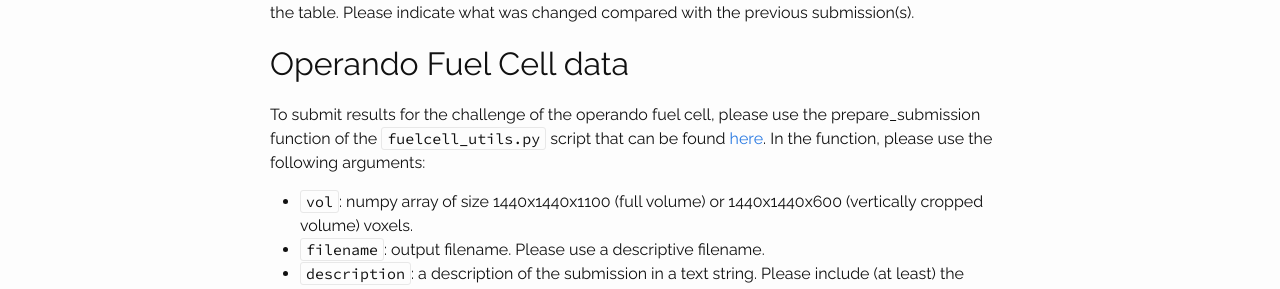
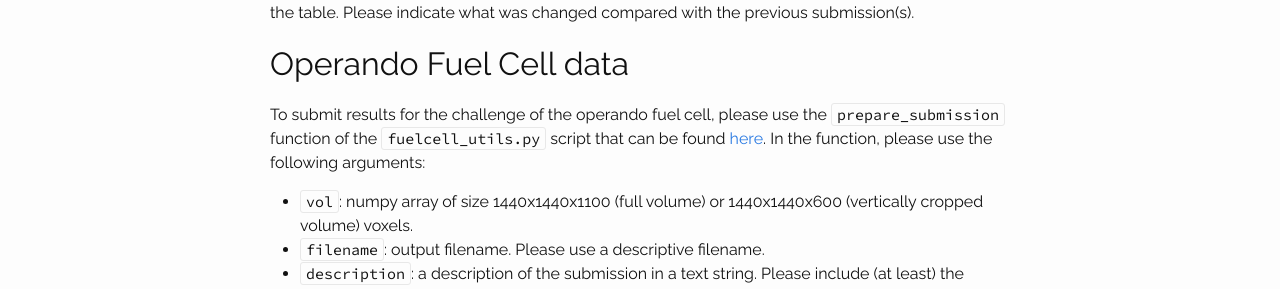
Before and after one commit to tomochallenge/tomochallenge.github.io, a Jekyll site: the page built from main_pages/60_submit.md, in a window 1280 px wide. Shown: the part 616-905 px from the top of the page. Built offline with Jekyll 4.4.1, drawn with Linux system fonts in a browser that asks for light colours.

```diff
--- a/main_pages/60_submit.md
+++ b/main_pages/60_submit.md
@@ -21,7 +21,7 @@ Please see [here](https://tomochallenge.github.io/results/) what information pre
 
 ## Operando Fuel Cell data
 
-To submit results for the challenge of the operando fuel cell, please use the prepare_submission function of the `fuelcell_utils.py` script that can be found [here](https://github.com/tomochallenge/tomochallenge_utils). In the function, please use the following arguments:
+To submit results for the challenge of the operando fuel cell, please use the `prepare_submission` function of the `fuelcell_utils.py` script that can be found [here](https://github.com/tomochallenge/tomochallenge_utils). In the function, please use the following arguments:
 
 * `vol`: numpy array of size 1440x1440x1100 (full volume) or 1440x1440x600 (vertically cropped volume) voxels.
 * `filename`: output filename. Please use a descriptive filename.
```
